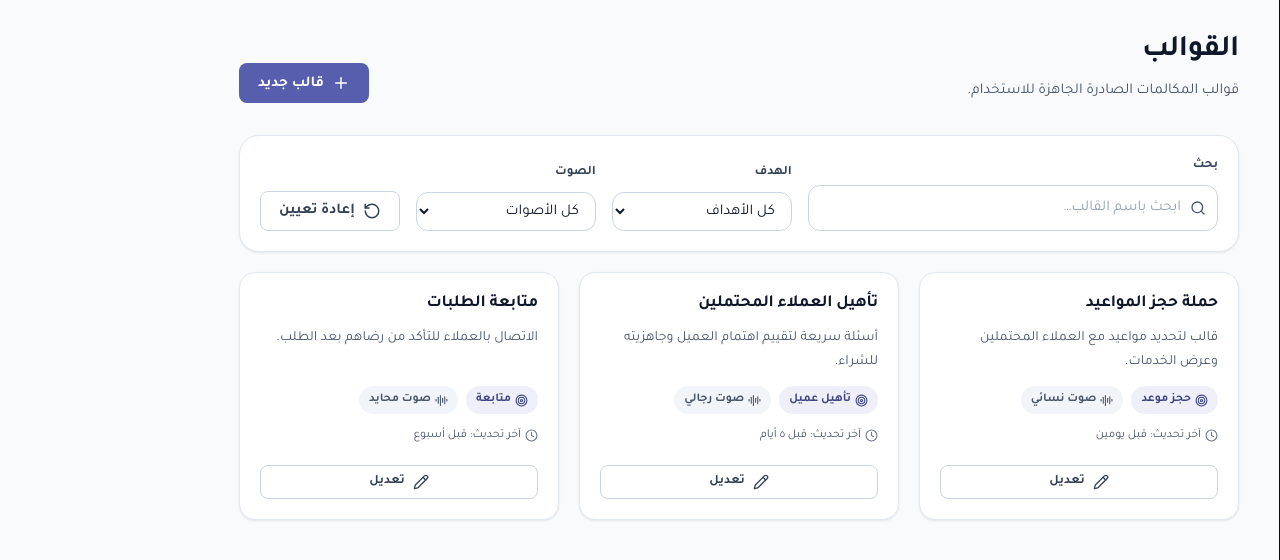
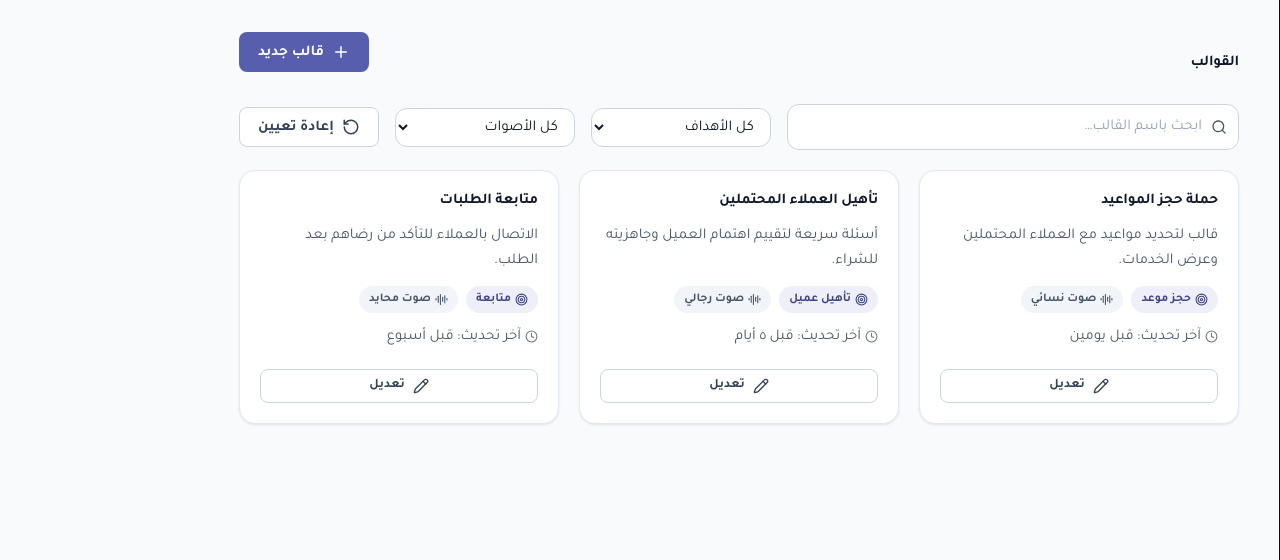
Before and after one commit to DanahAlmalki/SNS-voice-frontend, a React (Vite) app: page /templates in a window 1280 px wide. Shown: the top 560 px of the page. Built offline with nearby package versions, Linux system fonts and the light colour scheme.

Commit message:
refactor(templates): drop filter card and field labels

```diff
--- a/src/pages/TemplatesPage.css
+++ b/src/pages/TemplatesPage.css
@@ -14,22 +14,21 @@
 }
 
 .templates__title {
-  font-size: clamp(1.5rem, 3vw, 1.875rem);
+  font-size: clamp(var(--fs-xl), 3vw, var(--fs-3xl));
   margin: 0;
 }
 .templates__sub {
   margin: var(--sp-2) 0 0;
   color: var(--text-muted);
-  font-size: 0.9375rem;
+  font-size: var(--fs-sm);
 }
 
 /* Filters */
 .templates__filters {
   display: flex;
-  align-items: flex-end;
+  align-items: center;
   gap: var(--sp-4);
   flex-wrap: wrap;
-  padding: var(--sp-5);
   margin-bottom: var(--sp-5);
 }
 
@@ -69,11 +68,11 @@
 }
 .tpl-card__name {
   margin: 0;
-  font-size: 1.0625rem;
+  font-size: var(--fs-md);
 }
 .tpl-card__desc {
   margin: 0;
-  font-size: 0.875rem;
+  font-size: var(--fs-sm);
   color: var(--text-muted);
   line-height: 1.7;
   flex: 1;
@@ -87,7 +86,7 @@
   display: inline-flex;
   align-items: center;
   gap: var(--sp-1);
-  font-size: 0.75rem;
+  font-size: var(--fs-xs);
   color: var(--text-muted);
 }
 .tpl-card__updated svg {
--- a/src/pages/TemplatesPage.jsx
+++ b/src/pages/TemplatesPage.jsx
@@ -101,9 +101,6 @@ export default function TemplatesPage() {
       <header className="templates__header">
         <div className="templates__heading">
           <h1 className="templates__title">القوالب</h1>
-          <p className="templates__sub">
-            قوالب المكالمات الصادرة الجاهزة للاستخدام.
-          </p>
         </div>
         <button
           className="btn btn--primary"
@@ -114,11 +111,8 @@ export default function TemplatesPage() {
         </button>
       </header>
 
-      <section className="panel templates__filters">
+      <section className="templates__filters">
         <div className="filter-field filter-field--grow">
-          <label className="filter-label" htmlFor="template-search">
-            بحث
-          </label>
           <div className="filter-search">
             <Search size={16} className="filter-search__icon" />
             <input
@@ -132,9 +126,6 @@ export default function TemplatesPage() {
         </div>
 
         <div className="filter-field">
-          <label className="filter-label" htmlFor="template-objective">
-            الهدف
-          </label>
           <select
             id="template-objective"
             value={objective}
@@ -150,9 +141,6 @@ export default function TemplatesPage() {
         </div>
 
         <div className="filter-field">
-          <label className="filter-label" htmlFor="template-voice">
-            الصوت
-          </label>
           <select
             id="template-voice"
             value={voice}
```
